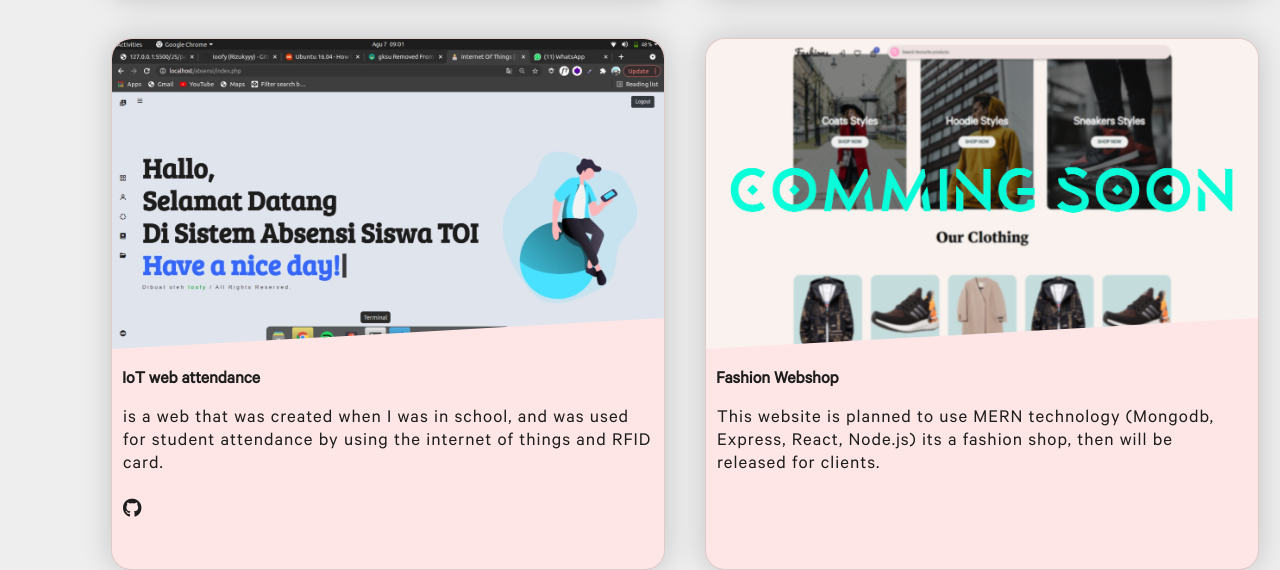
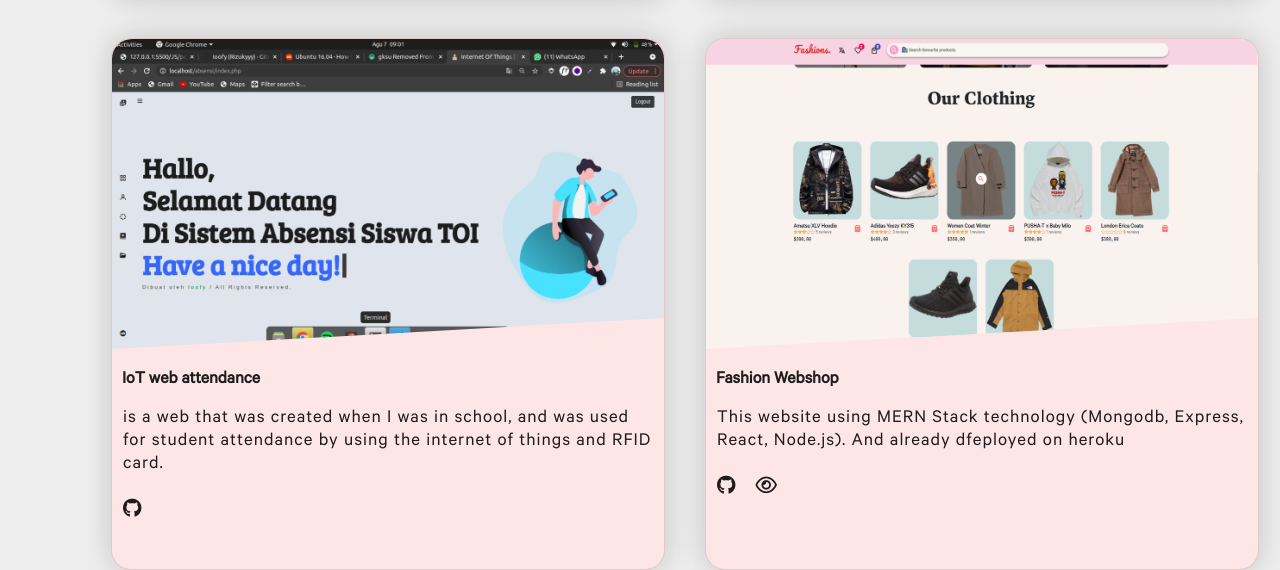
Before and after one commit to rahXephonz/ioofy.github.io, a plain HTML site: page index.html in a window 1280 px wide. Shown: the part 3443-4013 px from the top of the page. Drawn offline with nearby package versions, Linux system fonts and the light colour scheme.

Commit message:
adding some portfolios

```diff
--- a/index.html
+++ b/index.html
@@ -289,11 +289,15 @@
 
             <div class="card card3" data-aos="flip-down" data-aos-delay="1200" data-aos-easing="ease-in-out">
                 <div class="fit">
-                    <img src="assets/IMG/proshop.png" alt="proshopp">
+                    <img src="assets/IMG/fashionsapp.png" alt="fashionsapp">
                 </div>
                 <div class="details">
                     <h3>Fashion Webshop</h3>
-                    <p>This website is planned to use MERN technology (Mongodb, Express, React, Node.js) its a fashion shop, then will be released for clients.</p>
+                    <p>This website using MERN Stack technology (Mongodb, Express, React, Node.js). And already dfeployed on heroku</p>
+                    <p>
+                        <a href="https://github.com/ioofy/fashionsapp"><i class="fab fa-github" style="letter-spacing: 15px;"></i></a>
+                        <a href="https://fashionsapp.herokuapp.com"><i class="far fa-eye"></i></a>
+                    </p>
                 </div>
             </div>
 
```
Also changed, not shown: assets/IMG/fashionsapp.png (added), assets/IMG/proshop.png (deleted).
